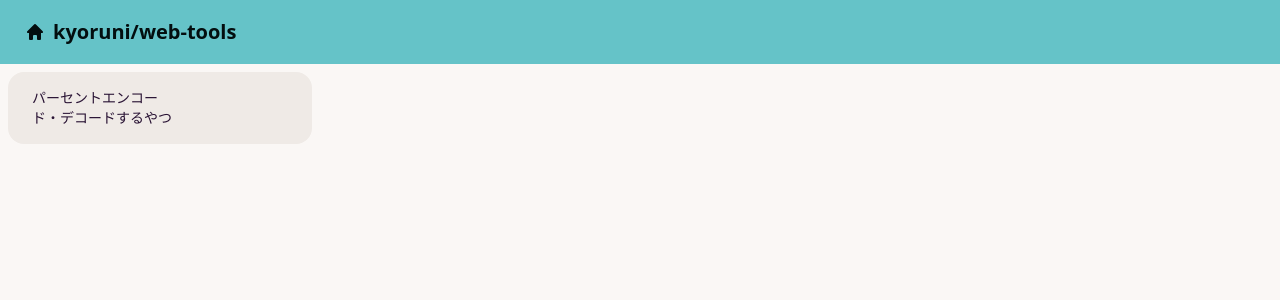
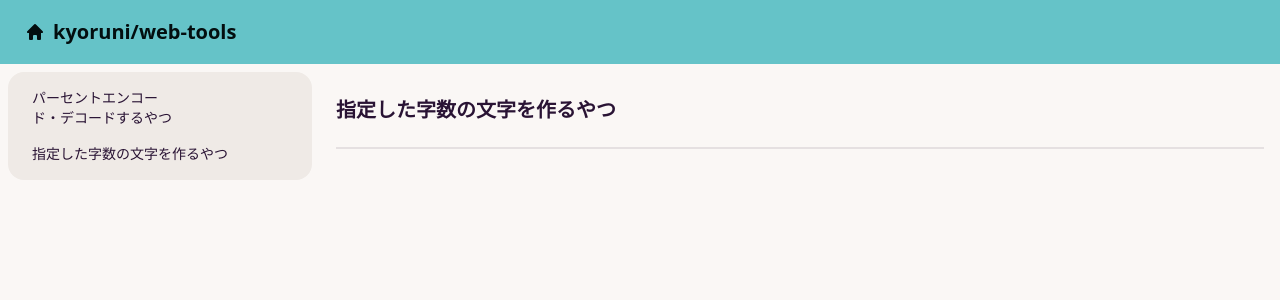
Before and after one commit to kyoruni/web-tools, a Nuxt app: page /string-generator in a window 1280 px wide. Shown: the top 300 px of the page. Built offline with nearby package versions, Linux system fonts and the light colour scheme.

Commit message:
:wrench: ページ作成

```diff
--- a/components/Menu.vue
+++ b/components/Menu.vue
@@ -2,6 +2,7 @@
   <nav class="menu">
     <ul class="menu bg-base-200 rounded-box">
       <li><nuxt-link to="/percent-endecode">パーセントエンコード・デコードするやつ</nuxt-link></li>
+      <li><nuxt-link to="/string-generator">指定した字数の文字を作るやつ</nuxt-link></li>
     </ul>
   </nav>
 </template>
--- /dev/null
+++ b/pages/string-generator.vue
@@ -0,0 +1,5 @@
+<template>
+  <div class="string-generator">
+    <PageTitle :value="'指定した字数の文字を作るやつ'" />
+  </div>
+</template>
```
